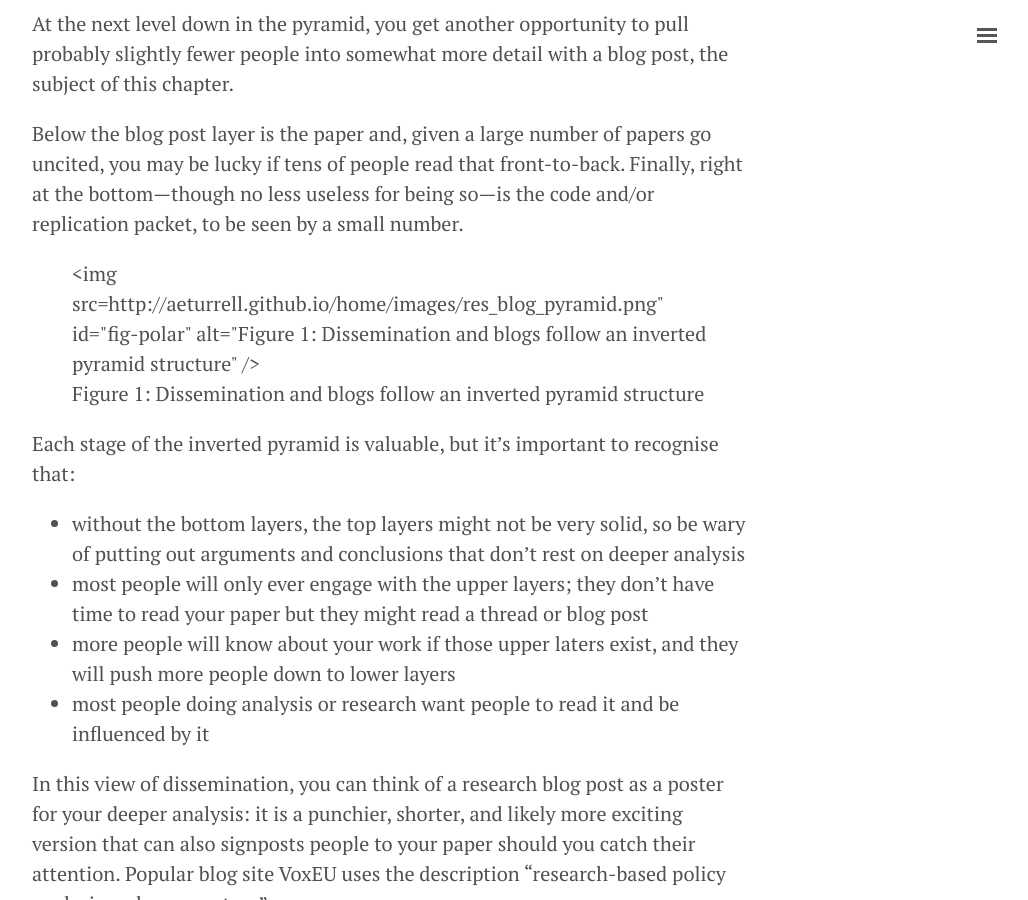
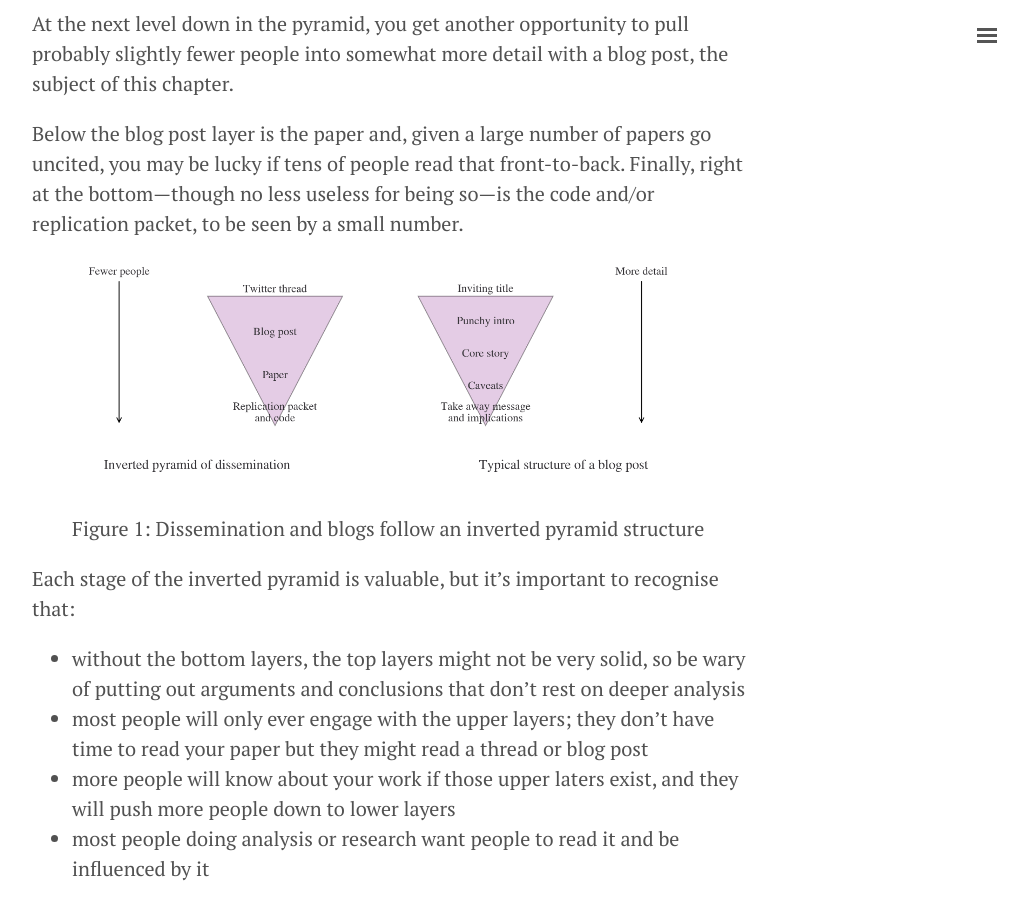
Before and after one commit to aeturrell/home, a Jekyll site: the page built from _posts/2022-02-21-research-blogs.md, in a window 1280 px wide and 900 px high, scrolled down 1388 px. Shown: the whole window, without its empty margins (248-1276 px from the left). Built offline with Jekyll 4.4.1, drawn with Linux system fonts in a browser that asks for light colours.

Commit message:
typo in img link

```diff
--- a/_posts/2022-02-21-research-blogs.md
+++ b/_posts/2022-02-21-research-blogs.md
@@ -29,7 +29,7 @@ Below the blog post layer is the paper and, given a large number of papers go un
 
 <div class="cell-output-display">
 
-<figure><img src={{site.baseurl}}/images/res_blog_pyramid.png" id="fig-polar" alt="Figure 1: Dissemination and blogs follow an inverted pyramid structure" /><figcaption aria-hidden="true">Figure 1: Dissemination and blogs follow an inverted pyramid structure</figcaption></figure>
+<figure><img src="{{site.baseurl}}/images/res_blog_pyramid.png" id="fig-polar" alt="Figure 1: Dissemination and blogs follow an inverted pyramid structure"/><figcaption aria-hidden="true">Figure 1: Dissemination and blogs follow an inverted pyramid structure</figcaption></figure>
 
 </div>
 
```
